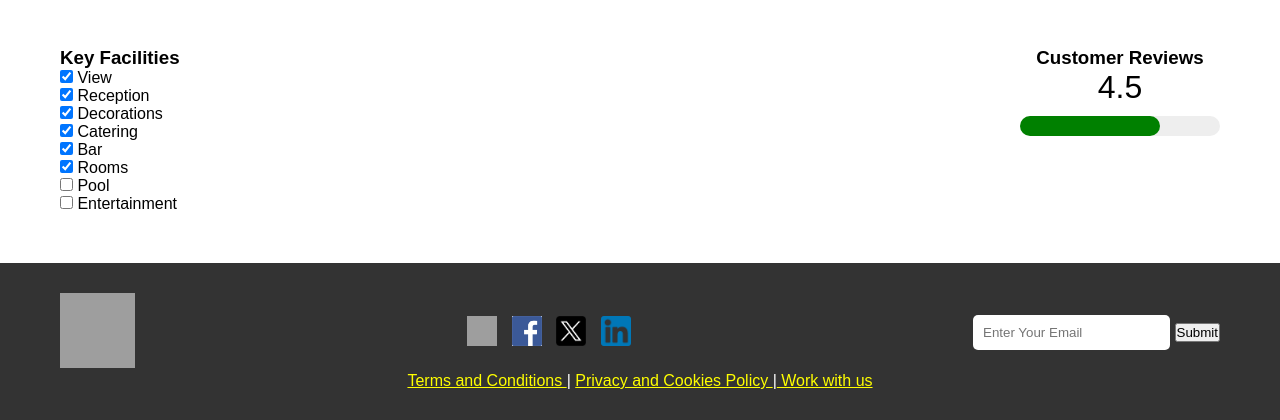
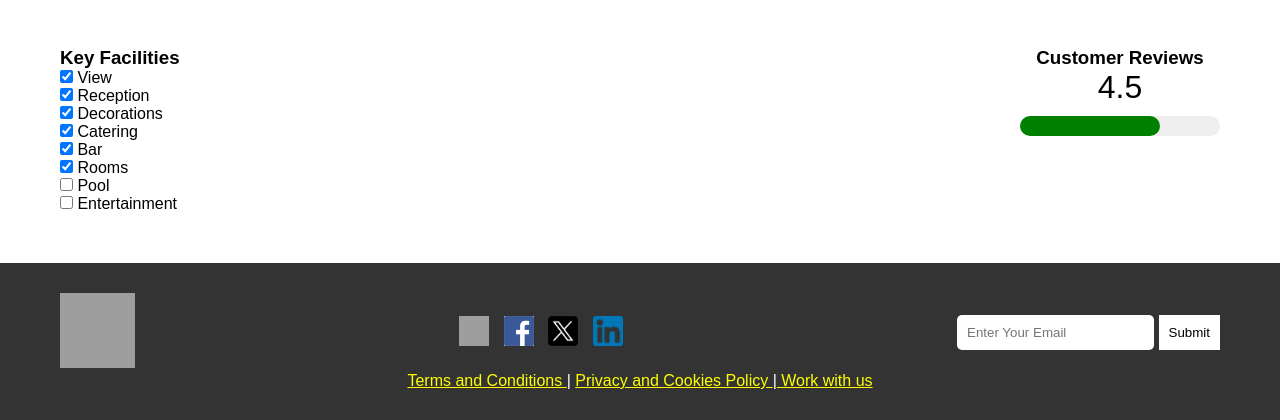
Before and after one commit to akithperera03/IWT-Assignment-Y1S2, a PHP site: page / in a window 1280 px wide. Shown: the part 1026-1446 px from the top of the page. Run offline with PHP 8.4, Linux system fonts and the light colour scheme; grey boxes are pictures that could not be loaded.

Commit message:
changed submit btn

```diff
--- a/styles/stylesheet.css
+++ b/styles/stylesheet.css
@@ -174,6 +174,12 @@ footer .container {
     border: none;
     border-radius: 5px;
 }
+.subscribe button {
+    padding: 10px;
+    background-color: #fff;
+    border: none;
+    cursor: pointer;
+}
 .bottomlinks a{
 
         color:yellow;
```
